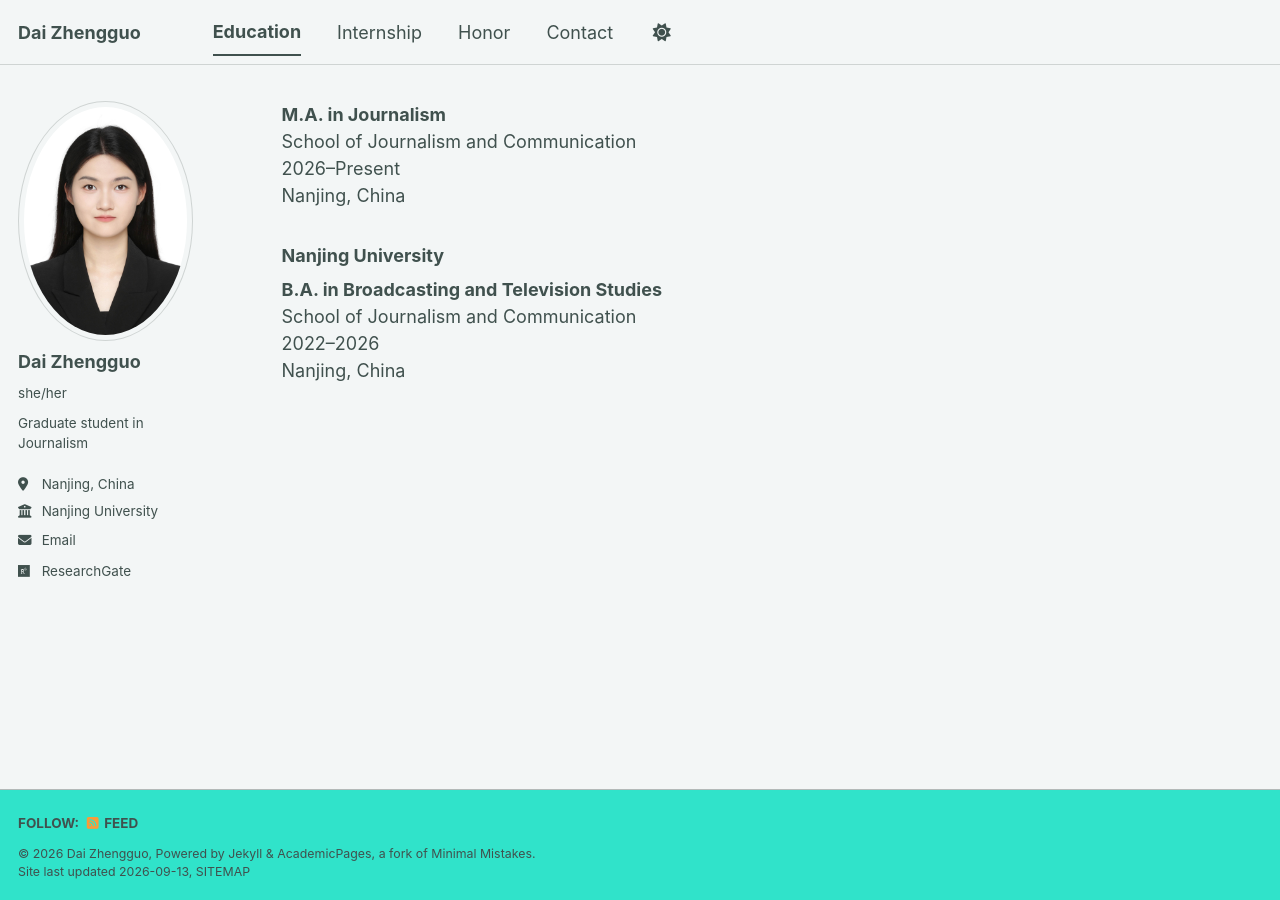
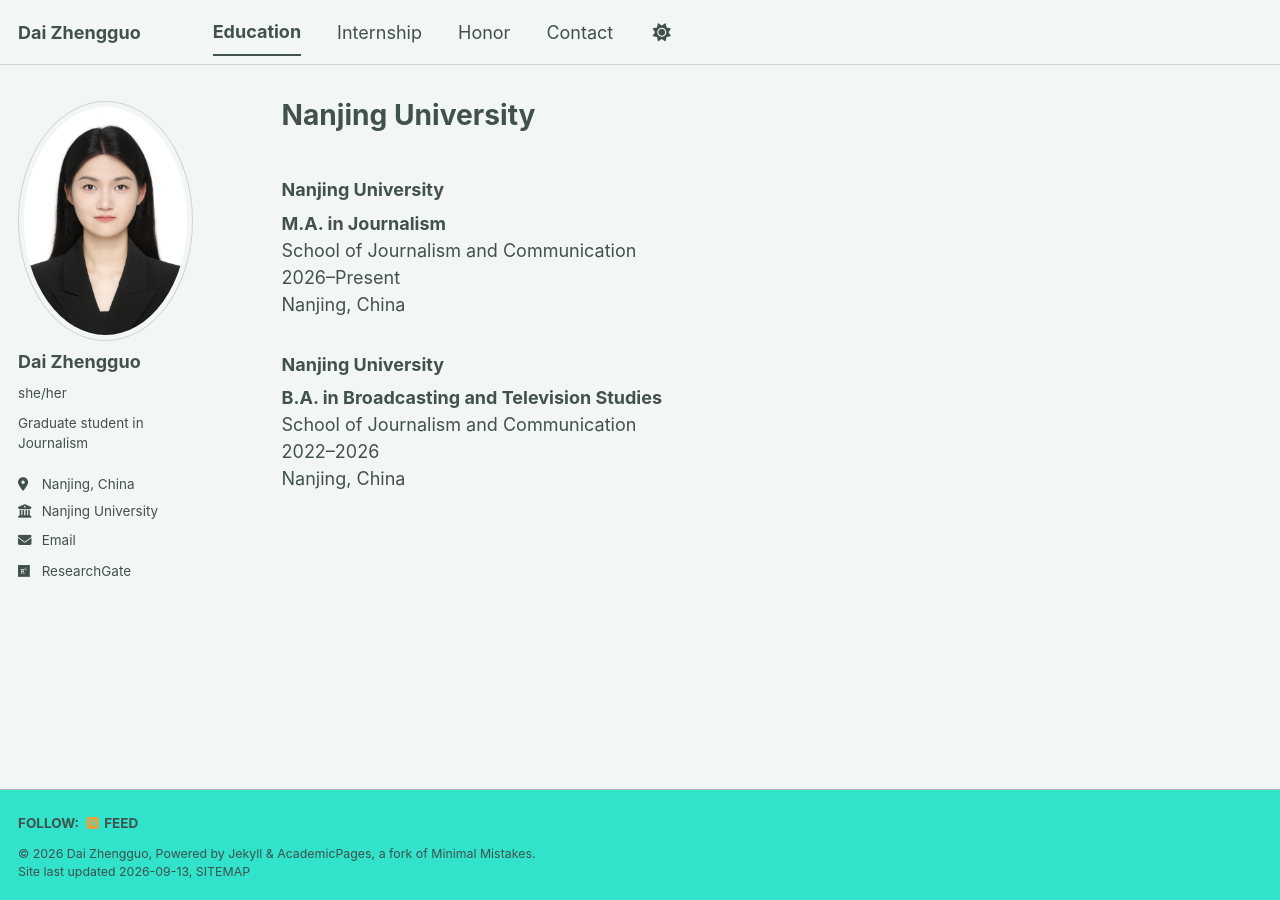
Before and after one commit to ffszsxy/ffszsxy.github.io, a Jekyll site: the page built from _pages/education.md, in a window 1280 px wide. Built offline with Jekyll 4.4.1, drawn with Linux system fonts in a browser that asks for light colours; a style sheet for code colours, icons or effects is not loaded; our own code applies the rules of GitHub Pages for plain Markdown files.

Commit message:
Update education.md

```diff
--- a/_pages/education.md
+++ b/_pages/education.md
@@ -2,6 +2,8 @@
 permalink: /education/
 author_profile: true
 ---
+
+### Nanjing University
 
 **M.A. in Journalism**
 School of Journalism and Communication
```
